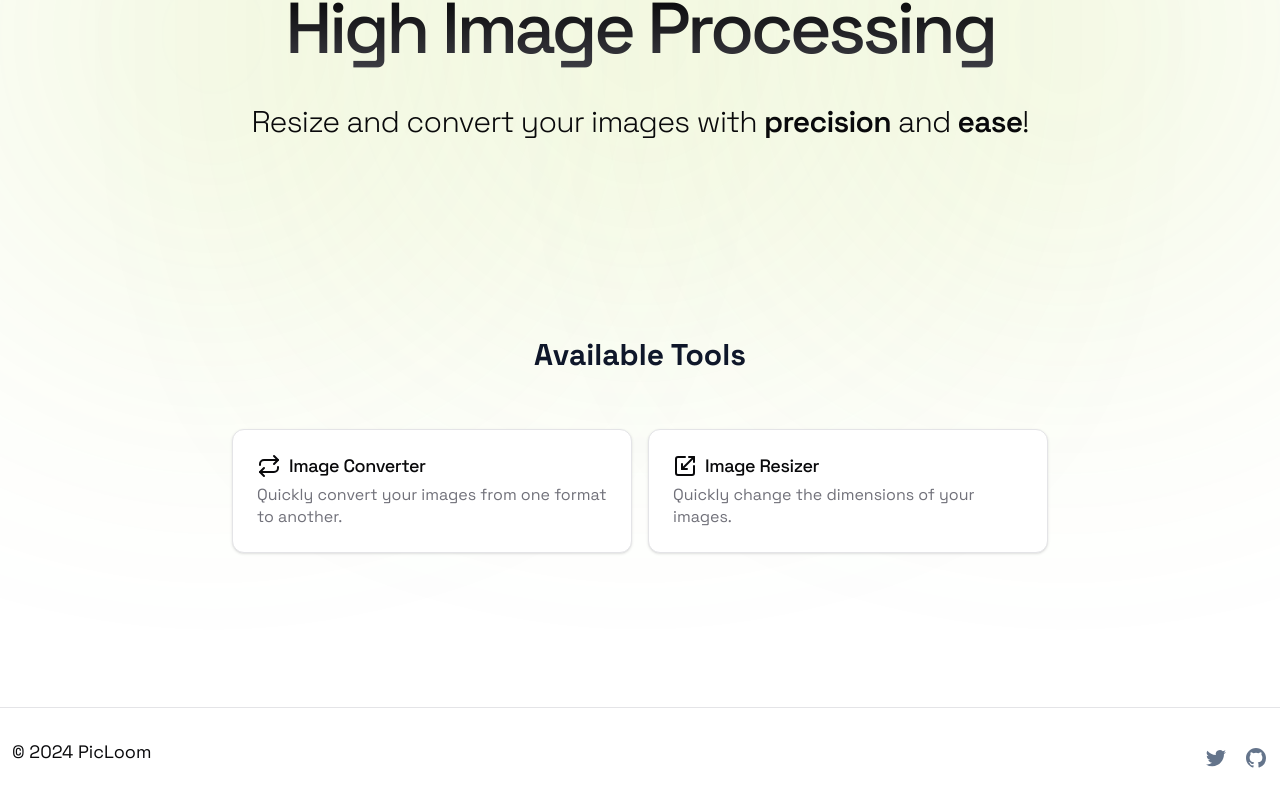
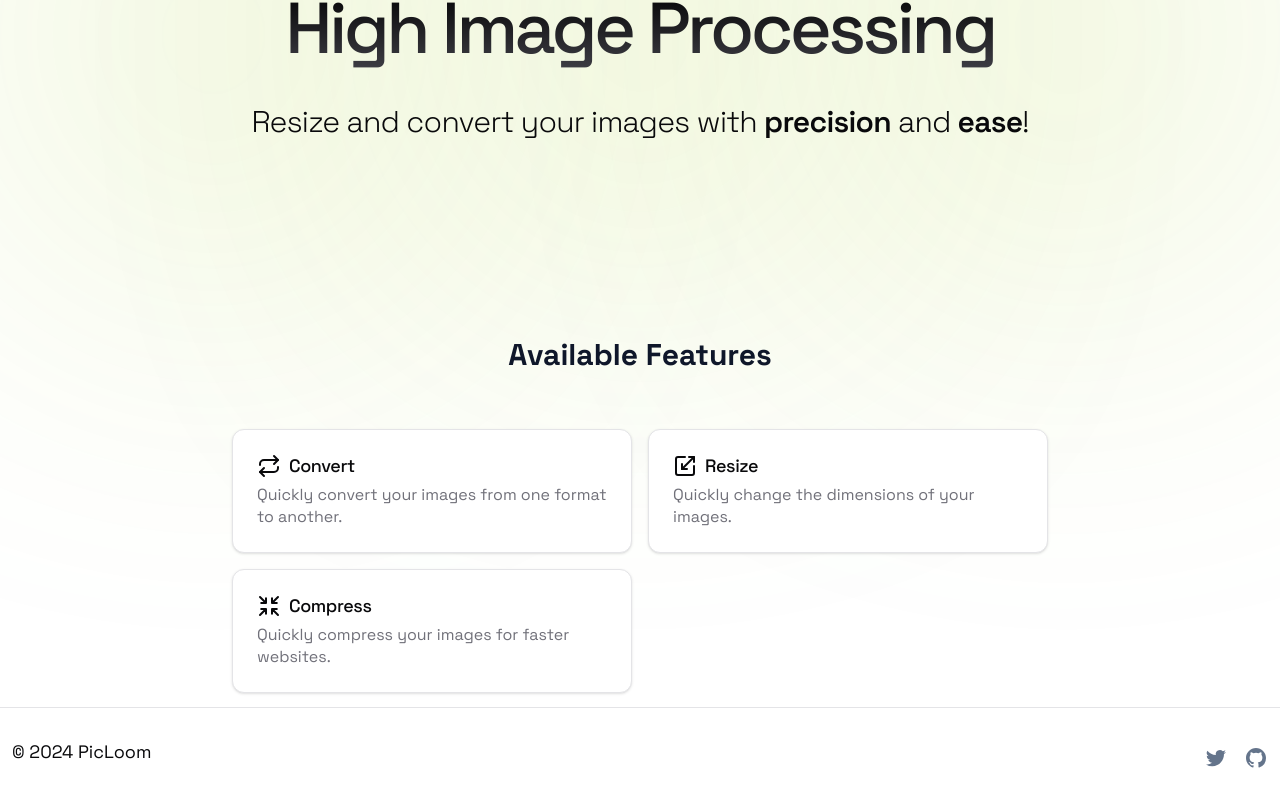
Before and after one commit to ahmedsomaa/sharp-studio, a Next.js app: page / in a window 1280 px wide. Shown: the part 390-1196 px from the top of the page. Built offline with nearby package versions, Linux system fonts and the light colour scheme.

Commit message:
add compression tool

```diff
--- a/components/Features.tsx
+++ b/components/Features.tsx
@@ -1,5 +1,5 @@
 import Link from "next/link";
-import { RepeatIcon, ScalingIcon } from "lucide-react";
+import { RepeatIcon, ScalingIcon, ShrinkIcon } from "lucide-react";
 
 import { Card, CardDescription, CardHeader, CardTitle } from "./ui/card";
 
@@ -8,17 +8,17 @@ export default function Features() {
     <section className="relative h-[350px] w-full  px-4 md:h-[350px] md:px-6 lg:px-8 xl:px-10 2xl:px-0">
       <div className="flex h-full w-full flex-col items-center">
         <h2 className="sm:text-4xl/ text-3xl max-w-[708px] font-bold text-slate-900">
-          Available Tools
+          Available Features
         </h2>
         <div className="grid sm:grid-cols-2 lg:grid-cols-2 gap-4 mt-14">
-          <Link href="/converter">
+          <Link href="/convert">
             <Card className="w-[400px] hover:border-primary hover:cursor-pointer">
               <CardHeader>
                 <CardTitle>
                   <div className="flex flex-row items-center gap-2">
                     <RepeatIcon size={24} />
                     <h3 className="text-lg font-medium leading-none">
-                      Image Converter
+                      Convert
                     </h3>
                   </div>
                 </CardTitle>
@@ -28,19 +28,34 @@ export default function Features() {
               </CardHeader>
             </Card>
           </Link>
-          <Link href="/resizer">
+          <Link href="/resize">
             <Card className="w-[400px] hover:border-primary hover:cursor-pointer">
               <CardHeader>
                 <CardTitle>
                   <div className="flex flex-row items-center gap-2">
                     <ScalingIcon size={24} />
+                    <h3 className="text-lg font-medium leading-none">Resize</h3>
+                  </div>
+                </CardTitle>
+                <CardDescription className="line-clamp-2 text-md leading-snug text-muted-foreground">
+                  Quickly change the dimensions of your images.
+                </CardDescription>
+              </CardHeader>
+            </Card>
+          </Link>
+          <Link href="/compress">
+            <Card className="w-[400px] hover:border-primary hover:cursor-pointer">
+              <CardHeader>
+                <CardTitle>
+                  <div className="flex flex-row items-center gap-2">
+                    <ShrinkIcon size={24} />
                     <h3 className="text-lg font-medium leading-none">
-                      Image Resizer
+                      Compress
                     </h3>
                   </div>
                 </CardTitle>
                 <CardDescription className="line-clamp-2 text-md leading-snug text-muted-foreground">
-                  Quickly change the dimensions of your images.
+                  Quickly compress your images for faster websites.
                 </CardDescription>
               </CardHeader>
             </Card>
```
